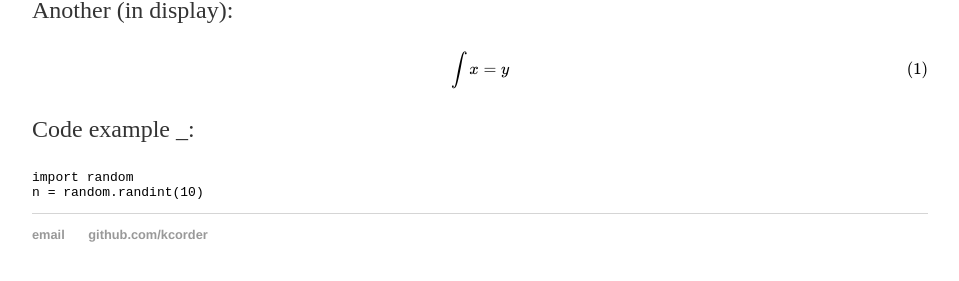
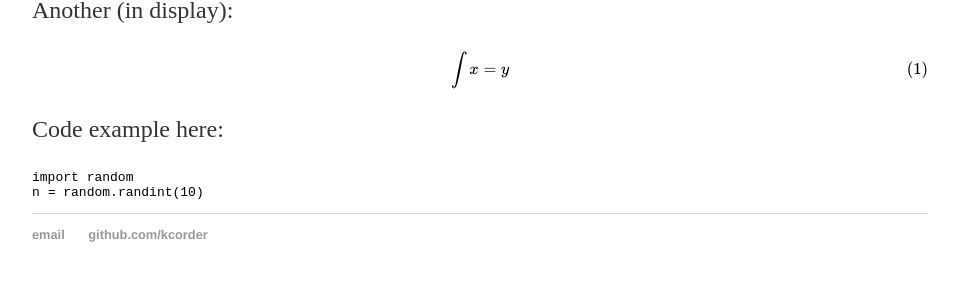
Before and after one commit to kcorder/kcorder.github.io, a Jekyll site: the page built from _posts/2018-10-26-first-post.md, in a window 1280 px wide. Shown: the part 445-726 px from the top of the page, without its empty margins (160-1119 px from the left). Built offline with Jekyll 4.4.1, drawn with Linux system fonts in a browser that asks for light colours; formulas are drawn with MathJax 3.

Commit message:
Update 2018-10-26-first-post.md

````diff
--- a/_posts/2018-10-26-first-post.md
+++ b/_posts/2018-10-26-first-post.md
@@ -12,9 +12,9 @@ Another (in display):
 
 $$ \int x = y $$
 
-Code example _:
+Code example here:
 
-```python
+```py
 import random
 n = random.randint(10)
 ```
````
